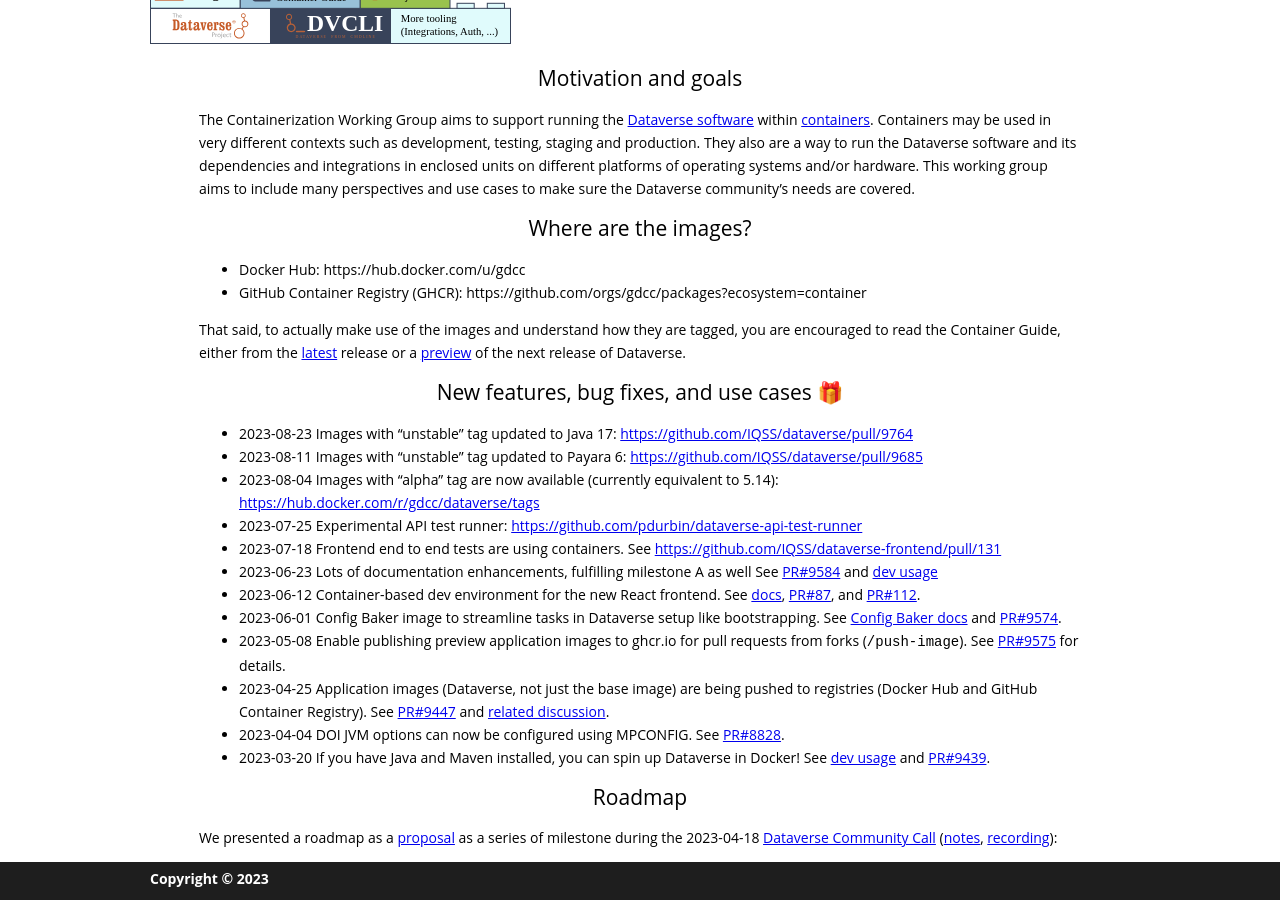
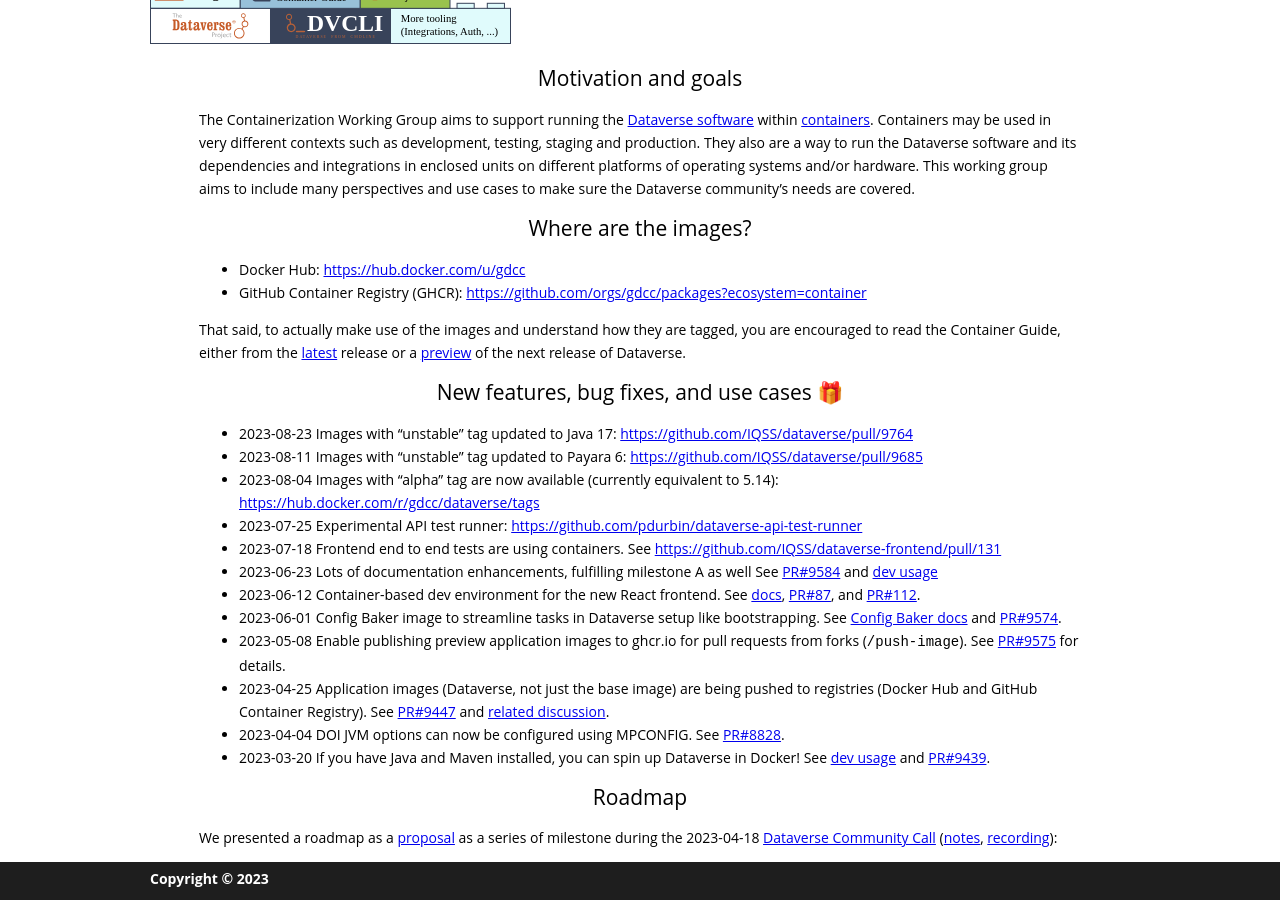
Before and after one commit to gdcc/ct.gdcc.io, a Jekyll site: the page built from index.md, in a window 1280 px wide and 900 px high, scrolled down 492 px. Built offline with Jekyll 4.4.1, drawn with Linux system fonts in a browser that asks for light colours; our own code applies the rules of GitHub Pages for plain Markdown files.

Commit message:
fix links #5

```diff
--- a/index.md
+++ b/index.md
@@ -11,8 +11,8 @@ This working group aims to include many perspectives and use cases to make sure
 
 ## Where are the images?
 
-- Docker Hub: https://hub.docker.com/u/gdcc
-- GitHub Container Registry (GHCR): https://github.com/orgs/gdcc/packages?ecosystem=container
+- Docker Hub: <https://hub.docker.com/u/gdcc>
+- GitHub Container Registry (GHCR): <https://github.com/orgs/gdcc/packages?ecosystem=container>
 
 That said, to actually make use of the images and understand how they are tagged, you are encouraged to read the Container Guide, either from the [latest](https://guides.dataverse.org/en/latest/container/) release or a [preview](https://preview.guides.gdcc.io/en/develop/container/) of the next release of Dataverse.
 
```
